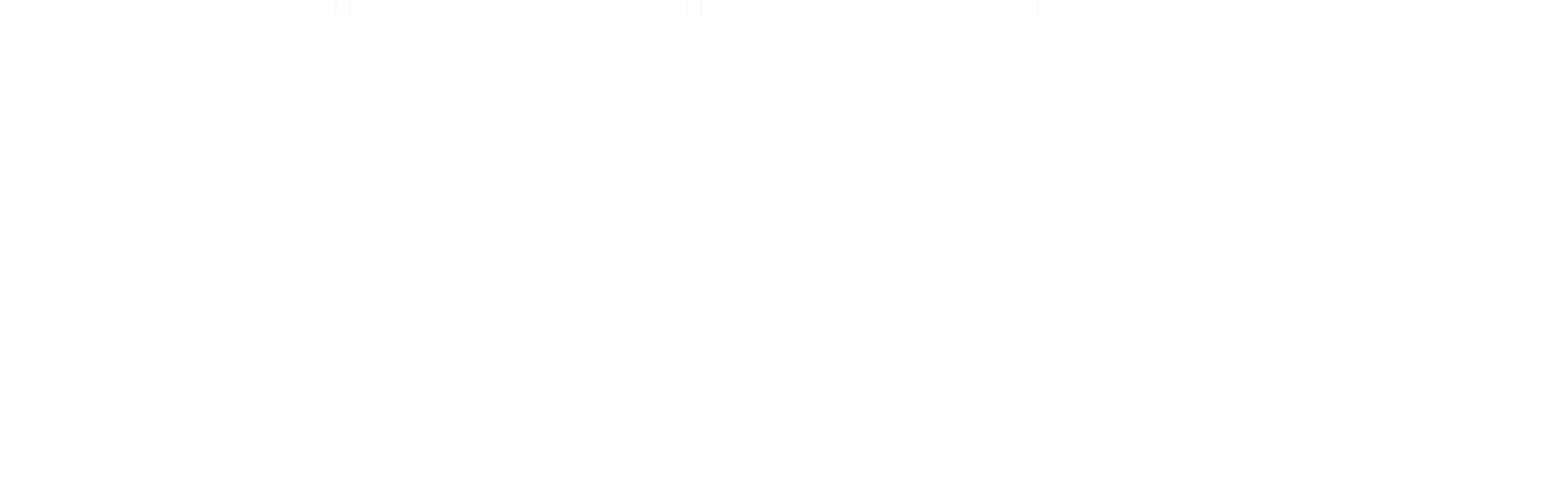
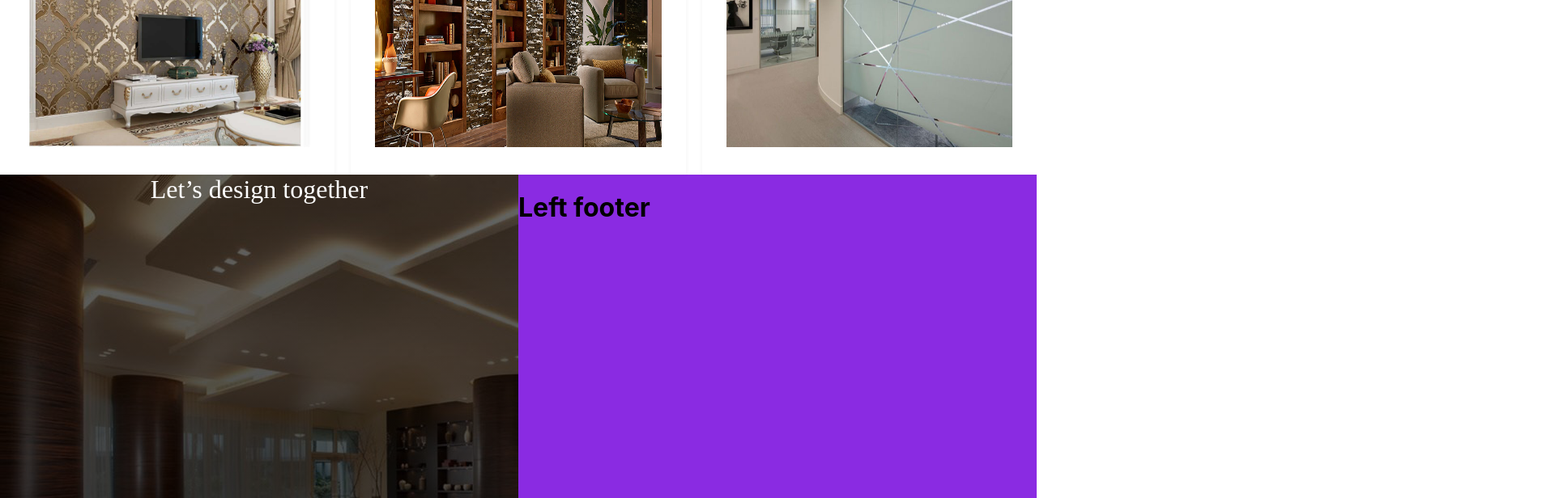
Before and after one commit to Ursa-Nadeem/interior-design, a React (Create React App) app: page / in a window 1280 px wide. Shown: the part 2989-3605 px from the top of the page at 81% size, 1920 px wide, since content can reach past the window. Before the commit the page ends 3011 px from the top, so only its background shows below. Built offline with nearby package versions, Linux system fonts and the light colour scheme.

Commit message:
feat /add footer

```diff
--- a/src/App.css
+++ b/src/App.css
@@ -206,7 +206,12 @@
     padding: 20px;
 
    }
-    /* Services */
+    /* ----------------------------------Services-------------------------- */
+    .head-services{
+        text-align: center;
+        font-size: 40px;
+        margin-top: 70px;
+    }
     .main-card-container {
         display: grid;
         grid-template-columns: repeat(3, minmax(300px, 500px));
@@ -280,6 +285,7 @@
 }
 .btn-group__item {
   border: none;
+
   /* min-width: 6rem; */
   padding: 1.5rem 3rem;
   background-color: rgb(255, 255, 255);
@@ -311,7 +317,7 @@
   margin-left: 0.5rem;
   display: inline-block;
   color: rebeccapurple;
-    position: absolute;
+  /* position: absolute; */
   transform: translatey(10px);
   opacity: 0;
   transition: all 200ms ease-out;
@@ -320,3 +326,26 @@
   opacity: 1;
   transform: translatey(-2px);
 }
+
+/* --------------Footer----------------- */
+.footerMain{
+    display: flex;
+}
+.footerRight{
+  display: flex;
+  justify-content: center;
+    width: 50%;
+    height: 400px;
+    background:linear-gradient(rgba(0, 0, 0, 0.6), rgba(0, 0, 0, 0.7)),url("../src/Assets/image3.jpg");
+}
+.footerLeft{
+width: 50%;
+background-color: blueviolet;
+}
+.footer-span{
+  font-size: 2rem;
+
+  color: white;
+
+  font-family: "Montserrat";
+}
--- a/src/App.js
+++ b/src/App.js
@@ -5,6 +5,7 @@ import './App.css';
 import Text from './Components.jsx/Text';
 import AboutUs from './Components.jsx/About Us';
 import Services from './Components.jsx/Services';
+import Footer from './Components.jsx/Footer';
 
 const App = () => {
   return (
@@ -13,6 +14,7 @@ const App = () => {
     <Text/>
     <AboutUs/>
     <Services/>
+    <Footer/>
     </>
   )
 }
--- a/src/Components.jsx/About Us.jsx
+++ b/src/Components.jsx/About Us.jsx
@@ -9,6 +9,7 @@ const AboutUs = () => {
         </div>
         <div className='text_img'>
            <h1>WHAT WE DO</h1>
+           <p></p>
         </div>
     </div>
   )
--- /dev/null
+++ b/src/Components.jsx/Footer.jsx
@@ -0,0 +1,18 @@
+import React from 'react'
+
+const Footer = () => {
+    return (
+        <>
+            <div className="footerMain">
+                <div className="footerRight">
+                    <span className='footer-span'>Let’s design together</span>
+                </div>
+                <div className="footerLeft">
+                    <h1>Left footer</h1>
+                </div>
+            </div>
+        </>
+    )
+}
+
+export default Footer
--- a/src/Components.jsx/Services.jsx
+++ b/src/Components.jsx/Services.jsx
@@ -16,6 +16,8 @@ const Services = () => {
    <>
    {/* navbar */}
    <nav>
+    <div className='main-services'>
+        <h1 className='head-services'>OUR SERVICES</h1>
     <div className='navbar'>
         <div className='btn-group'></div>
         <button className='btn-group__item' onClick={() => setProductData(Product)}>All</button>
@@ -29,6 +31,7 @@ const Services = () => {
         <button className='btn-group__item' onClick={() => filterItem("vinyleflooring")}>Vinyle flooring</button>
         <button className='btn-group__item' onClick={() => filterItem("fupvcdoor")}>Upvc Door</button>
     </div>
+    </div>
    </nav>
    {/* props */}
    <ProductCard  productData={productData}/>
```
Lines whose indentation alone changed are shown as unchanged.
